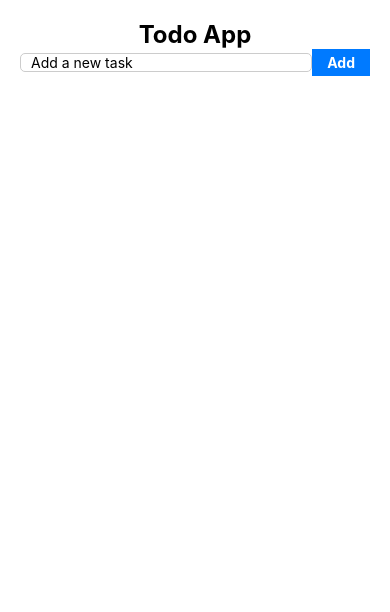
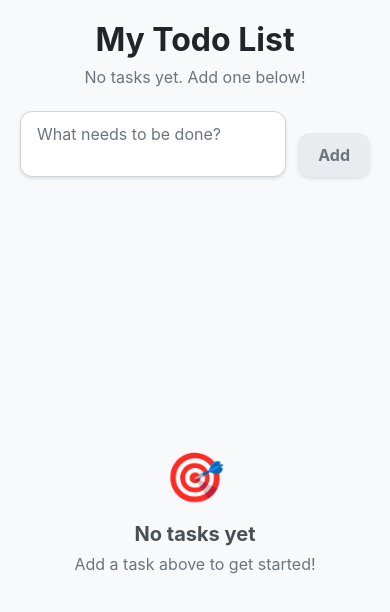
Before and after one commit to Megagig/TodoApp, a React Native app: screen / in a window 390 px wide. Shown: the top 612 px of the page. Built offline with nearby package versions, Linux system fonts and the light colour scheme.

Commit message:
Completed the Todo App

```diff
--- a/App.tsx
+++ b/App.tsx
@@ -1,45 +1,144 @@
 import React from 'react';
-import { StyleSheet, Text, View } from 'react-native';
+import { StyleSheet, Text, View, SafeAreaView, StatusBar } from 'react-native';
 import TodoInput from './src/components/TodoInput';
-import { useState } from 'react';
+import { useState, useEffect } from 'react';
 import { TodoList } from './src/components/TodoList';
 import { Todo } from './src/components/types';
+import AsyncStorage from '@react-native-async-storage/async-storage';
+
+const STORAGE_KEY = '@TodoApp:todos';
 
 function App(): React.JSX.Element {
   const [todoList, setTodoList] = useState<Todo[]>([]);
+  const [isLoading, setIsLoading] = useState(true);
+
+  // Load todos from AsyncStorage on app start
+  useEffect(() => {
+    loadTodos();
+  }, []);
+
+  // Save todos to AsyncStorage whenever todoList changes
+  useEffect(() => {
+    const saveTodos = async () => {
+      try {
+        await AsyncStorage.setItem(STORAGE_KEY, JSON.stringify(todoList));
+      } catch (error) {
+        console.error('Error saving todos:', error);
+      }
+    };
+
+    if (!isLoading) {
+      saveTodos();
+    }
+  }, [todoList, isLoading]);
+
+  const loadTodos = async () => {
+    try {
+      const storedTodos = await AsyncStorage.getItem(STORAGE_KEY);
+      if (storedTodos) {
+        setTodoList(JSON.parse(storedTodos));
+      }
+    } catch (error) {
+      console.error('Error loading todos:', error);
+    } finally {
+      setIsLoading(false);
+    }
+  };
 
   const addTodo = (text: string) => {
-    console.log(text);
-    setTodoList([
-      ...todoList,
-      {
-        id: Date.now().toString(),
-        text,
-        completed: false,
-      },
-    ]);
+    const newTodo: Todo = {
+      id: Date.now().toString(),
+      text: text.trim(),
+      completed: false,
+    };
+    setTodoList([newTodo, ...todoList]);
   };
 
-  console.log(todoList);
+  const deleteTodo = (id: string) => {
+    setTodoList(todoList.filter(todo => todo.id !== id));
+  };
+
+  const toggleTodo = (id: string) => {
+    setTodoList(
+      todoList.map(todo =>
+        todo.id === id ? { ...todo, completed: !todo.completed } : todo,
+      ),
+    );
+  };
+
+  const editTodo = (id: string, newText: string) => {
+    setTodoList(
+      todoList.map(todo =>
+        todo.id === id ? { ...todo, text: newText.trim() } : todo,
+      ),
+    );
+  };
+
+  if (isLoading) {
+    return (
+      <SafeAreaView style={styles.container}>
+        <StatusBar barStyle="dark-content" backgroundColor="#f8f9fa" />
+        <View style={styles.loadingContainer}>
+          <Text style={styles.loadingText}>Loading...</Text>
+        </View>
+      </SafeAreaView>
+    );
+  }
 
   return (
-    <View style={styles.container}>
-      <Text style={styles.headerText}>Todo App</Text>
-      <TodoInput onAddTodo={addTodo} />
-      <TodoList todoList={todoList} />
-    </View>
+    <SafeAreaView style={styles.container}>
+      <StatusBar barStyle="dark-content" backgroundColor="#f8f9fa" />
+      <View style={styles.content}>
+        <Text style={styles.headerText}>My Todo List</Text>
+        <Text style={styles.subHeaderText}>
+          {todoList.length === 0
+            ? 'No tasks yet. Add one below!'
+            : `${todoList.filter(todo => !todo.completed).length} of ${
+                todoList.length
+              } tasks remaining`}
+        </Text>
+        <TodoInput onAddTodo={addTodo} />
+        <TodoList
+          todoList={todoList}
+          onDeleteTodo={deleteTodo}
+          onToggleTodo={toggleTodo}
+          onEditTodo={editTodo}
+        />
+      </View>
+    </SafeAreaView>
   );
 }
 
 const styles = StyleSheet.create({
   container: {
     flex: 1,
+    backgroundColor: '#f8f9fa',
+  },
+  loadingContainer: {
+    flex: 1,
+    justifyContent: 'center',
+    alignItems: 'center',
+  },
+  loadingText: {
+    fontSize: 18,
+    color: '#6c757d',
+  },
+  content: {
+    flex: 1,
     padding: 20,
   },
   headerText: {
-    alignSelf: 'center',
-    fontSize: 24,
+    fontSize: 32,
     fontWeight: 'bold',
+    color: '#212529',
+    textAlign: 'center',
+    marginBottom: 8,
+  },
+  subHeaderText: {
+    fontSize: 16,
+    color: '#6c757d',
+    textAlign: 'center',
+    marginBottom: 24,
   },
 });
 
--- a/package.json
+++ b/package.json
@@ -10,9 +10,10 @@
     "test": "jest"
   },
   "dependencies": {
+    "@react-native-async-storage/async-storage": "^2.2.0",
+    "@react-native/new-app-screen": "0.81.0",
     "react": "19.1.0",
     "react-native": "0.81.0",
-    "@react-native/new-app-screen": "0.81.0",
     "react-native-safe-area-context": "^5.5.2"
   },
   "devDependencies": {
--- a/src/components/TodoInput.tsx
+++ b/src/components/TodoInput.tsx
@@ -5,29 +5,51 @@ import {
   TextInput,
   TouchableOpacity,
   View,
+  Alert,
 } from 'react-native';
-interface TodoInputprops {
+
+interface TodoInputProps {
   onAddTodo: (text: string) => void;
 }
-const TodoInput: React.FC<TodoInputprops> = ({ onAddTodo }) => {
+
+const TodoInput: React.FC<TodoInputProps> = ({ onAddTodo }) => {
   const [text, setText] = useState('');
 
   const handleAddTodo = () => {
-    if (text.trim()) {
-      onAddTodo(text.trim());
+    const trimmedText = text.trim();
+    if (trimmedText) {
+      onAddTodo(trimmedText);
       setText('');
+    } else {
+      Alert.alert('Error', 'Please enter a todo item!');
     }
   };
+
   return (
     <View style={styles.container}>
       <TextInput
         value={text}
         onChangeText={setText}
         style={styles.input}
-        placeholder="Add a new task"
+        placeholder="What needs to be done?"
+        placeholderTextColor="#6c757d"
+        multiline
+        onSubmitEditing={handleAddTodo}
+        returnKeyType="done"
       />
-      <TouchableOpacity onPress={handleAddTodo} style={styles.addTodoBtn}>
-        <Text style={styles.addTodoText}>Add</Text>
+      <TouchableOpacity
+        onPress={handleAddTodo}
+        style={[styles.addButton, !text.trim() && styles.disabledButton]}
+        disabled={!text.trim()}
+      >
+        <Text
+          style={[
+            styles.addButtonText,
+            !text.trim() && styles.disabledButtonText,
+          ]}
+        >
+          Add
+        </Text>
       </TouchableOpacity>
     </View>
   );
@@ -37,25 +59,54 @@ const styles = StyleSheet.create({
   container: {
     flexDirection: 'row',
     marginBottom: 20,
-    alignItems: 'center',
+    alignItems: 'flex-end',
   },
   input: {
     flex: 1,
-    borderColor: '#ccc',
+    borderColor: '#ced4da',
     borderWidth: 1,
-    borderRadius: 5,
-    paddingHorizontal: 10,
+    borderRadius: 12,
+    paddingHorizontal: 16,
+    paddingVertical: 12,
+    fontSize: 16,
+    backgroundColor: '#ffffff',
+    marginRight: 12,
+    maxHeight: 100,
+    shadowColor: '#000',
+    shadowOffset: {
+      width: 0,
+      height: 2,
+    },
+    shadowOpacity: 0.1,
+    shadowRadius: 3.84,
+    elevation: 3,
   },
-  addTodoBtn: {
-    backgroundColor: '#007aff',
-    paddingHorizontal: 15,
-    paddingVertical: 5,
+  addButton: {
+    backgroundColor: '#007bff',
+    paddingHorizontal: 20,
+    paddingVertical: 12,
+    borderRadius: 12,
     justifyContent: 'center',
     alignItems: 'center',
+    shadowColor: '#000',
+    shadowOffset: {
+      width: 0,
+      height: 2,
+    },
+    shadowOpacity: 0.1,
+    shadowRadius: 3.84,
+    elevation: 3,
   },
-  addTodoText: {
-    color: '#fff',
+  disabledButton: {
+    backgroundColor: '#e9ecef',
+  },
+  addButtonText: {
+    color: '#ffffff',
     fontWeight: 'bold',
+    fontSize: 16,
+  },
+  disabledButtonText: {
+    color: '#6c757d',
   },
 });
 
--- a/src/components/TodoItem.tsx
+++ b/src/components/TodoItem.tsx
@@ -1,27 +1,120 @@
-import React from 'react';
-import { StyleSheet, Text, TouchableOpacity, View } from 'react-native';
+import React, { useState } from 'react';
+import {
+  StyleSheet,
+  Text,
+  TouchableOpacity,
+  View,
+  TextInput,
+  Alert,
+} from 'react-native';
 import { Todo } from './types';
 
 interface TodoItemProps {
   todo: Todo;
+  onDelete: () => void;
+  onToggle: () => void;
+  onEdit: (newText: string) => void;
 }
 
-const TodoItem: React.FC<TodoItemProps> = ({ todo }) => {
-  console.log(todo, 'from todo item component');
+const TodoItem: React.FC<TodoItemProps> = ({
+  todo,
+  onDelete,
+  onToggle,
+  onEdit,
+}) => {
+  const [isEditing, setIsEditing] = useState(false);
+  const [editText, setEditText] = useState(todo.text);
+
+  const handleEdit = () => {
+    if (isEditing) {
+      if (editText.trim()) {
+        onEdit(editText.trim());
+        setIsEditing(false);
+      } else {
+        Alert.alert('Error', 'Todo text cannot be empty!');
+      }
+    } else {
+      setEditText(todo.text);
+      setIsEditing(true);
+    }
+  };
+
+  const handleCancelEdit = () => {
+    setEditText(todo.text);
+    setIsEditing(false);
+  };
+
+  const handleDelete = () => {
+    Alert.alert('Delete Todo', 'Are you sure you want to delete this todo?', [
+      { text: 'Cancel', style: 'cancel' },
+      { text: 'Delete', style: 'destructive', onPress: onDelete },
+    ]);
+  };
+
   return (
-    <View style={styles.container}>
-      <TouchableOpacity style={styles.todoText}>
-        <Text style={[styles.text, todo?.completed && styles.completedText]}>
-          {todo.text}
-        </Text>
+    <View
+      style={[styles.container, todo.completed && styles.completedContainer]}
+    >
+      <TouchableOpacity
+        onPress={onToggle}
+        style={[styles.checkbox, todo.completed && styles.checkedBox]}
+      >
+        {todo.completed && <Text style={styles.checkmark}>✓</Text>}
       </TouchableOpacity>
-      <View style={styles.btnContainer}>
-        <TouchableOpacity style={styles.editBtn}>
-          <Text>Edit</Text>
-        </TouchableOpacity>
-        <TouchableOpacity style={styles.deleteBtn}>
-          <Text>Delete</Text>
-        </TouchableOpacity>
+
+      <View style={styles.todoContent}>
+        {isEditing ? (
+          <TextInput
+            style={styles.editInput}
+            value={editText}
+            onChangeText={setEditText}
+            autoFocus
+            multiline
+            onSubmitEditing={handleEdit}
+          />
+        ) : (
+          <TouchableOpacity onPress={onToggle} style={styles.todoTextContainer}>
+            <Text
+              style={[styles.todoText, todo.completed && styles.completedText]}
+            >
+              {todo.text}
+            </Text>
+          </TouchableOpacity>
+        )}
+      </View>
+
+      <View style={styles.actionButtons}>
+        {isEditing ? (
+          <>
+            <TouchableOpacity
+              onPress={handleEdit}
+              style={[styles.button, styles.saveButton]}
+            >
+              <Text style={styles.buttonText}>Save</Text>
+            </TouchableOpacity>
+            <TouchableOpacity
+              onPress={handleCancelEdit}
+              style={[styles.button, styles.cancelButton]}
+            >
+              <Text style={styles.buttonText}>Cancel</Text>
+            </TouchableOpacity>
+          </>
+        ) : (
+          <>
+            <TouchableOpacity
+              onPress={handleEdit}
+              style={[styles.button, styles.editButton]}
+            >
+              <Text style={styles.buttonText}>Edit</Text>
+            </TouchableOpacity>
+            <TouchableOpacity
+              onPress={handleDelete}
+              style={[styles.button, styles.deleteButton]}
+            >
+              <Text style={styles.buttonText}>Delete</Text>
+            </TouchableOpacity>
+          </>
+        )}
       </View>
     </View>
   );
@@ -31,31 +124,94 @@ const styles = StyleSheet.create({
   container: {
     flexDirection: 'row',
     alignItems: 'center',
-    paddingVertical: 10,
-    borderBottomWidth: 1,
-    borderBottomColor: '#cccccc',
+    backgroundColor: '#ffffff',
+    padding: 16,
+    marginVertical: 4,
+    borderRadius: 12,
+    shadowColor: '#000',
+    shadowOffset: {
+      width: 0,
+      height: 2,
+    },
+    shadowOpacity: 0.1,
+    shadowRadius: 3.84,
+    elevation: 5,
+  },
+  completedContainer: {
+    backgroundColor: '#f8f9fa',
+    opacity: 0.7,
+  },
+  checkbox: {
+    width: 24,
+    height: 24,
+    borderRadius: 12,
+    borderWidth: 2,
+    borderColor: '#dee2e6',
+    justifyContent: 'center',
+    alignItems: 'center',
+    marginRight: 12,
+  },
+  checkedBox: {
+    backgroundColor: '#28a745',
+    borderColor: '#28a745',
+  },
+  checkmark: {
+    color: '#ffffff',
+    fontSize: 16,
+    fontWeight: 'bold',
+  },
+  todoContent: {
+    flex: 1,
+    marginRight: 12,
+  },
+  todoTextContainer: {
+    flex: 1,
   },
   todoText: {
-    flex: 1,
-  },
-  text: {
-    fontSize: 18,
+    fontSize: 16,
+    color: '#212529',
+    lineHeight: 22,
   },
   completedText: {
     textDecorationLine: 'line-through',
-    color: '#888888',
+    color: '#6c757d',
   },
-  btnContainer: {
+  editInput: {
+    fontSize: 16,
+    color: '#212529',
+    borderWidth: 1,
+    borderColor: '#ced4da',
+    borderRadius: 8,
+    padding: 8,
+    backgroundColor: '#fff',
+  },
+  actionButtons: {
     flexDirection: 'row',
+    alignItems: 'center',
   },
-  editBtn: {
-    backgroundColor: '#19a4e4ff',
-    padding: 5,
-    marginRight: 10,
+  button: {
+    paddingHorizontal: 12,
+    paddingVertical: 8,
+    borderRadius: 6,
+    marginLeft: 6,
   },
-  deleteBtn: {
-    backgroundColor: '#ffcccc',
-    padding: 5,
+  buttonText: {
+    fontSize: 12,
+    fontWeight: '600',
+    textAlign: 'center',
+    color: '#ffffff',
+  },
+  editButton: {
+    backgroundColor: '#007bff',
+  },
+  saveButton: {
+    backgroundColor: '#28a745',
+  },
+  cancelButton: {
+    backgroundColor: '#6c757d',
+  },
+  deleteButton: {
+    backgroundColor: '#dc3545',
   },
 });
 
--- a/src/components/TodoList.tsx
+++ b/src/components/TodoList.tsx
@@ -1,17 +1,43 @@
 import React from 'react';
-import { ScrollView, StyleSheet } from 'react-native';
+import { ScrollView, StyleSheet, Text, View } from 'react-native';
 import { Todo } from './types';
 import TodoItem from './TodoItem';
 
 interface TodoListProps {
   todoList: Todo[];
+  onDeleteTodo: (id: string) => void;
+  onToggleTodo: (id: string) => void;
+  onEditTodo: (id: string, newText: string) => void;
 }
 
-export const TodoList: React.FC<TodoListProps> = ({ todoList }) => {
+export const TodoList: React.FC<TodoListProps> = ({
+  todoList,
+  onDeleteTodo,
+  onToggleTodo,
+  onEditTodo,
+}) => {
+  if (todoList.length === 0) {
+    return (
+      <View style={styles.emptyContainer}>
+        <Text style={styles.emptyText}>🎯</Text>
+        <Text style={styles.emptyTitle}>No tasks yet</Text>
+        <Text style={styles.emptySubtitle}>
+          Add a task above to get started!
+        </Text>
+      </View>
+    );
+  }
+
   return (
-    <ScrollView style={styles.container}>
+    <ScrollView style={styles.container} showsVerticalScrollIndicator={false}>
       {todoList.map(todo => (
-        <TodoItem key={todo.id} todo={todo} />
+        <TodoItem
+          key={todo.id}
+          todo={todo}
+          onDelete={() => onDeleteTodo(todo.id)}
+          onToggle={() => onToggleTodo(todo.id)}
+          onEdit={(newText: string) => onEditTodo(todo.id, newText)}
+        />
       ))}
     </ScrollView>
   );
@@ -20,6 +46,26 @@ export const TodoList: React.FC<TodoListProps> = ({ todoList }) => {
 const styles = StyleSheet.create({
   container: {
     flex: 1,
-    padding: 16,
+  },
+  emptyContainer: {
+    flex: 1,
+    justifyContent: 'center',
+    alignItems: 'center',
+    paddingVertical: 60,
+  },
+  emptyText: {
+    fontSize: 48,
+    marginBottom: 16,
+  },
+  emptyTitle: {
+    fontSize: 20,
+    fontWeight: 'bold',
+    color: '#495057',
+    marginBottom: 8,
+  },
+  emptySubtitle: {
+    fontSize: 16,
+    color: '#6c757d',
+    textAlign: 'center',
   },
 });
```
Also changed, not shown: 1 other file (tests, documents, lock files or other folders).
